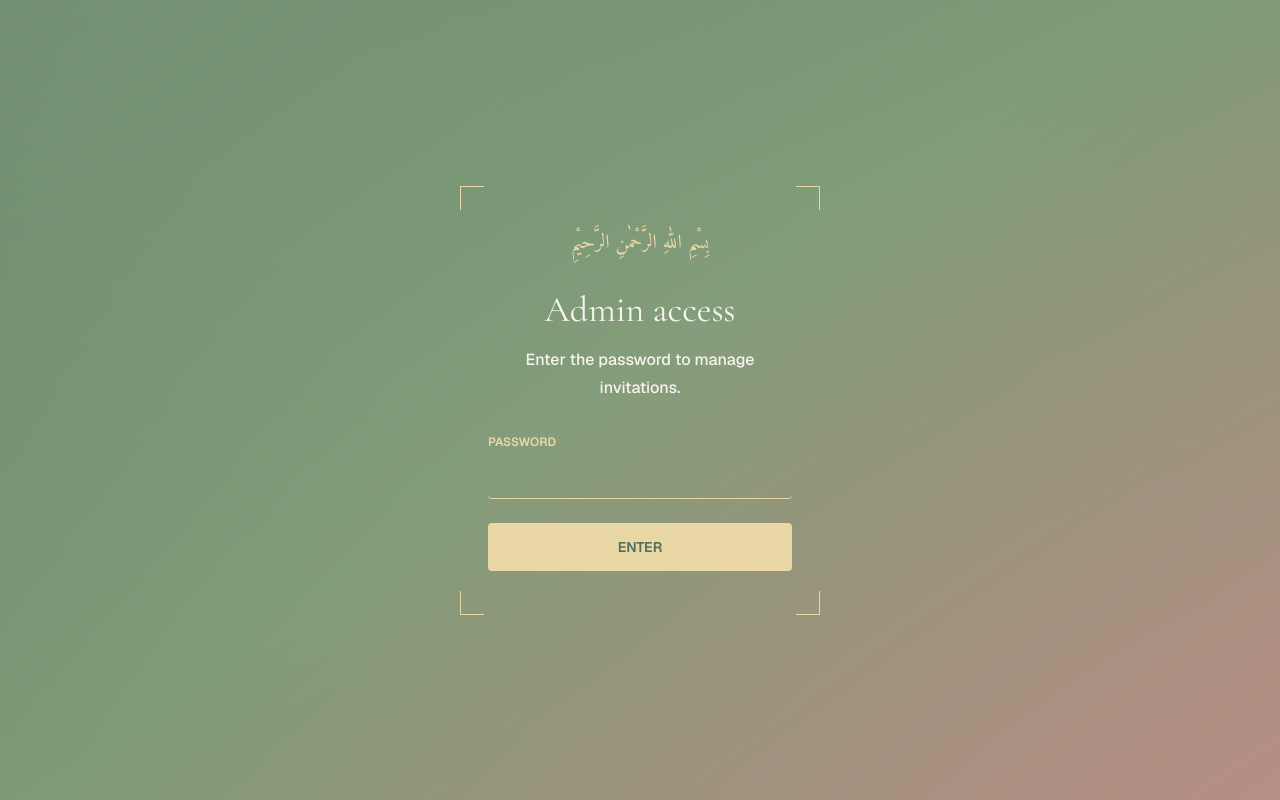
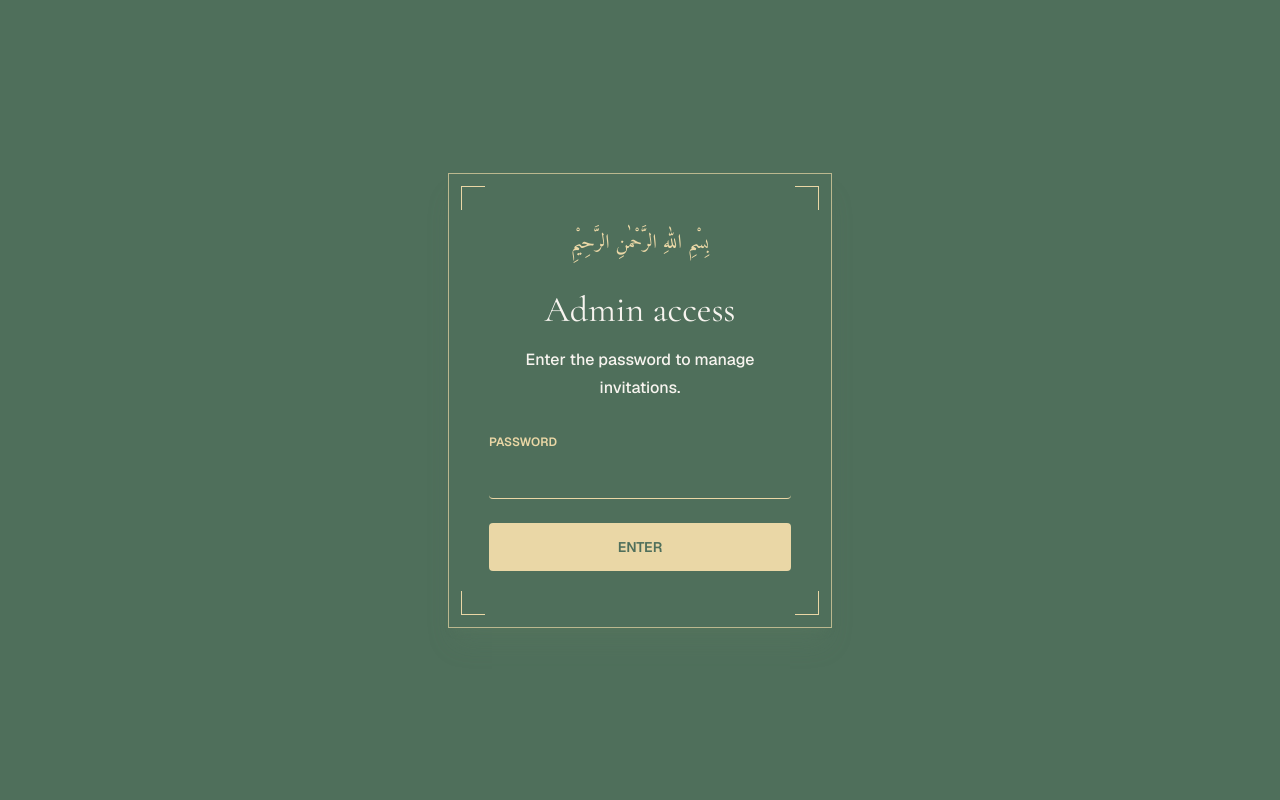
Before and after one commit to aliammad27/aliandhiraengagement, a Next.js app: page /admin/login in a window 1280 px wide. Built offline with nearby package versions, Linux system fonts and the light colour scheme.

Commit message:
Use solid sage admin login background

```diff
--- a/app/admin/login/page.tsx
+++ b/app/admin/login/page.tsx
@@ -3,7 +3,7 @@
 import { useState } from 'react';
 import { useRouter } from 'next/navigation';
 import toast, { Toaster } from 'react-hot-toast';
-import { CornerFrame, navyRadial } from '@/components/ornaments';
+import { CornerFrame } from '@/components/ornaments';
 
 export default function AdminLoginPage() {
   const router = useRouter();
@@ -45,10 +45,10 @@ export default function AdminLoginPage() {
   };
 
   return (
-    <main className="flex min-h-screen items-center justify-center px-5 text-center text-ivory" style={navyRadial}>
-      <Toaster position="top-center" toastOptions={{ style: { background: '#0a2038', borderRadius: '4px', color: '#f8f5ef' } }} />
+    <main className="flex min-h-screen items-center justify-center bg-sage-dark px-5 text-center text-ivory">
+      <Toaster position="top-center" toastOptions={{ style: { background: '#4f6f5b', borderRadius: '4px', color: '#fffaf2' } }} />
 
-      <div className="relative w-full max-w-sm px-7 py-14 sm:px-10">
+      <div className="relative w-full max-w-sm border border-gold-soft/70 px-7 py-14 shadow-xl shadow-sage-deep/20 sm:px-10">
         <CornerFrame borderColor="border-gold-soft" />
         <p className="font-arabic text-xl text-gold-soft">بِسْمِ اللهِ الرَّحْمٰنِ الرَّحِيْمِ</p>
         <h1 className="mt-8 font-display text-4xl text-ivory">Admin access</h1>
@@ -66,7 +66,7 @@ export default function AdminLoginPage() {
               onChange={(event) => setPassword(event.target.value)}
               required
               autoFocus
-              className="w-full border-b border-ivory/70 bg-transparent py-2 text-ivory outline-none transition-colors focus:border-gold-soft"
+              className="w-full border-b border-ivory/80 bg-transparent py-2 text-ivory outline-none transition-colors focus:border-gold-soft"
             />
           </div>
 
```
